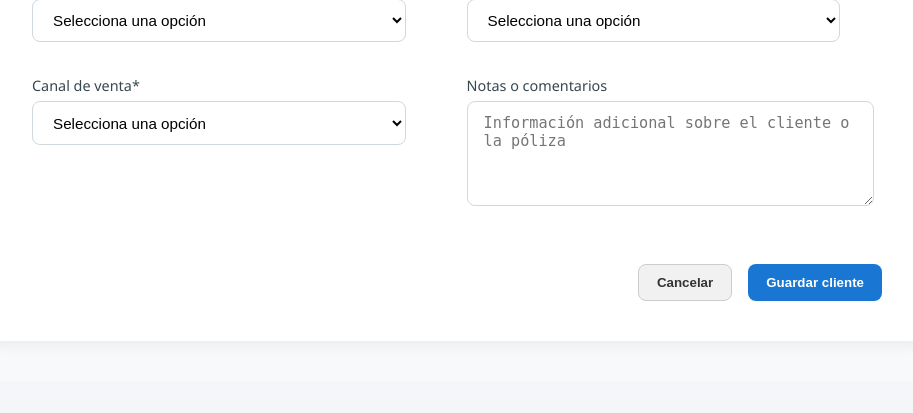
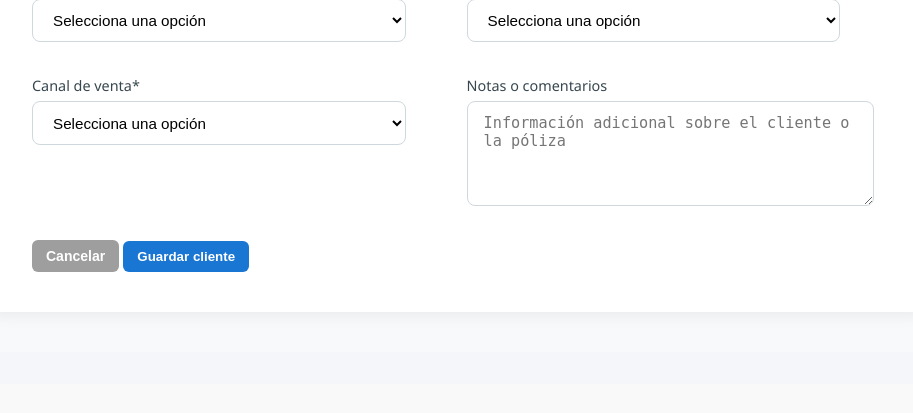
Before and after one commit to Miguearisti14/CRM_ASEGURADORA, a Django app: page /client_form/ in a window 1280 px wide. Shown: the part 885-1298 px from the top of the page, without its empty margins (293-1206 px from the left). After the commit the page ends 1157 px from the top, so only its background shows below. Run offline with Django 5.2, Linux system fonts and the light colour scheme; a user stored in the database is signed in; data comes from the database, SQL or seed files in the repository.

Commit message:
Botones css

```diff
--- a/CRM_Aseguradoras/CRM/static/styles/globalstyles.css
+++ b/CRM_Aseguradoras/CRM/static/styles/globalstyles.css
@@ -999,35 +999,6 @@ table tr:nth-child(even) {
     justify-content: flex-end;
     gap: 1rem;
     margin-top: 1.2rem;
-}
-
-.btn-guardar,
-.btn-cancelar {
-    padding: 0.6rem 1.4rem;
-    border: none;
-    border-radius: 1rem;
-    font-weight: 600;
-    cursor: pointer;
-    transition: all 0.3s ease;
-}
-
-.btn-guardar {
-    background-color: #244a8d;
-    color: #fff;
-}
-
-.btn-guardar:hover {
-    background-color: #1e3d77;
-}
-
-.btn-cancelar {
-    background-color: #ffffff;
-    color: #244a8d;
-    border: 1px solid #244a8d;
-}
-
-.btn-cancelar:hover {
-    background-color: #f0f4ff;
 }
 
 /* === CONTENEDOR PRINCIPAL === */
@@ -1892,41 +1863,6 @@ small {
     box-shadow: 0 0 0 3px rgba(25, 118, 210, 0.15);
 }
 
-/* --- BOTONES --- */
-.cliente-acciones-formulario {
-    display: flex;
-    justify-content: flex-end;
-    gap: 1rem;
-    margin-top: 1.5rem;
-}
-
-.cliente-btn-cancelar,
-.cliente-btn-guardar {
-    padding: 0.8rem 1.6rem;
-    border: none;
-    border-radius: 10px;
-    font-weight: 600;
-    cursor: pointer;
-    transition: all 0.3s ease;
-}
-
-.cliente-btn-cancelar {
-    background: #eceff1;
-    color: #455a64;
-}
-
-.cliente-btn-cancelar:hover {
-    background: #cfd8dc;
-}
-
-.cliente-btn-guardar {
-    background: #1976d2;
-    color: #fff;
-}
-
-.cliente-btn-guardar:hover {
-    background: #0d47a1;
-}
 
 /* --- RESPONSIVO --- */
 @media (max-width: 768px) {
@@ -2136,48 +2072,6 @@ textarea:focus {
     gap: 15px;
 }
 
-.btn-guardar {
-    background-color: #1976d2;
-    color: white;
-    border: none;
-    padding: 10px 18px;
-    border-radius: 8px;
-    cursor: pointer;
-    transition: background 0.3s;
-}
-
-.btn-guardar:hover {
-    background-color: #0f4aa0;
-}
-
-.btn-cancelar {
-    background-color: #ccc;
-    padding: 10px 18px;
-    border-radius: 8px;
-    text-decoration: none;
-    color: #333;
-    transition: background 0.3s;
-}
-
-.btn-cancelar:hover {
-    background-color: #bbb;
-}
-
-.btn-eliminar {
-    background-color: #d32f2f;
-    color: white;
-    border: none;
-    padding: 10px 18px;
-    border-radius: 8px;
-    cursor: pointer;
-    margin-top: 15px;
-    transition: background 0.3s;
-}
-
-.btn-eliminar:hover {
-    background-color: #9a2222;
-}
-
 .poliza-card {
     background-color: #f8f9fa;
     border: 1px solid #ddd;
@@ -2391,55 +2285,64 @@ textarea:focus {
     gap: 15px;
 }
 
-.btn {
-    display: inline-flex;
-    align-items: center;
-    justify-content: center;
-    font-family: "Ubuntu", sans-serif;
-    font-weight: 500;
-    border-radius: 8px;
-    padding: 10px 18px;
-    font-size: 0.95rem;
-    cursor: pointer;
-    border: none;
-    transition: all 0.25s ease-in-out;
-    text-decoration: none;
-    min-width: 120px;
-}
-
-/* ===== Botón GUARDAR ===== */
+/* === 💾 GUARDAR === */
 .btn-guardar {
     background-color: #1976d2;
     color: #fff;
+    border: none;
+    padding: 8px 14px;
+    border-radius: 6px;
+    cursor: pointer;
+    font-weight: 500;
+    transition: background-color 0.3s ease;
+    font-weight: bold;
 }
 
 .btn-guardar:hover {
-    background-color: #145da0;
-    transform: translateY(-1px);
-    box-shadow: 0 3px 8px rgba(25, 118, 210, 0.25);
-}
-
-/* ===== Botón CANCELAR ===== */
+    background-color: #125aa0;
+    color: #fff;
+    border: none;
+    padding: 8px 14px;
+    border-radius: 6px;
+    cursor: pointer;
+
+    transition: background-color 0.3s ease;
+}
+
+/* === ❌ CANCELAR === */
 .btn-cancelar {
-    background-color: #f1f1f1;
-    color: #333;
-    border: 1px solid #ccc;
+    background-color: #9e9e9e;
+    /* Gris neutro */
+    color: #fff;
+    border: none;
+    padding: 8px 14px;
+    border-radius: 6px;
+    cursor: pointer;
+    font-weight: 500;
+    transition: background-color 0.3s ease;
+    font-size: 14px;
+    font-style: bold;
+    font-weight: bold;
 }
 
 .btn-cancelar:hover {
-    background-color: #e2e2e2;
-    border-color: #bbb;
-    transform: translateY(-1px);
-}
-
-/* ===== Botón ELIMINAR ===== */
+    background-color: #757575;
+}
+
+/* === 🗑️ ELIMINAR === */
 .btn-eliminar {
-    background-color: #d32f2f;
+    background-color: #e53935;
     color: #fff;
+    border: none;
+    padding: 8px 14px;
+    border-radius: 6px;
+    cursor: pointer;
+    font-weight: 500;
+    transition: background-color 0.3s ease;
+    font-weight: bold;
 }
 
 .btn-eliminar:hover {
-    background-color: #9a2222;
-    box-shadow: 0 3px 8px rgba(211, 47, 47, 0.25);
-    transform: translateY(-1px);
-}
+    background-color: #b71c1c;
+
+}
```
